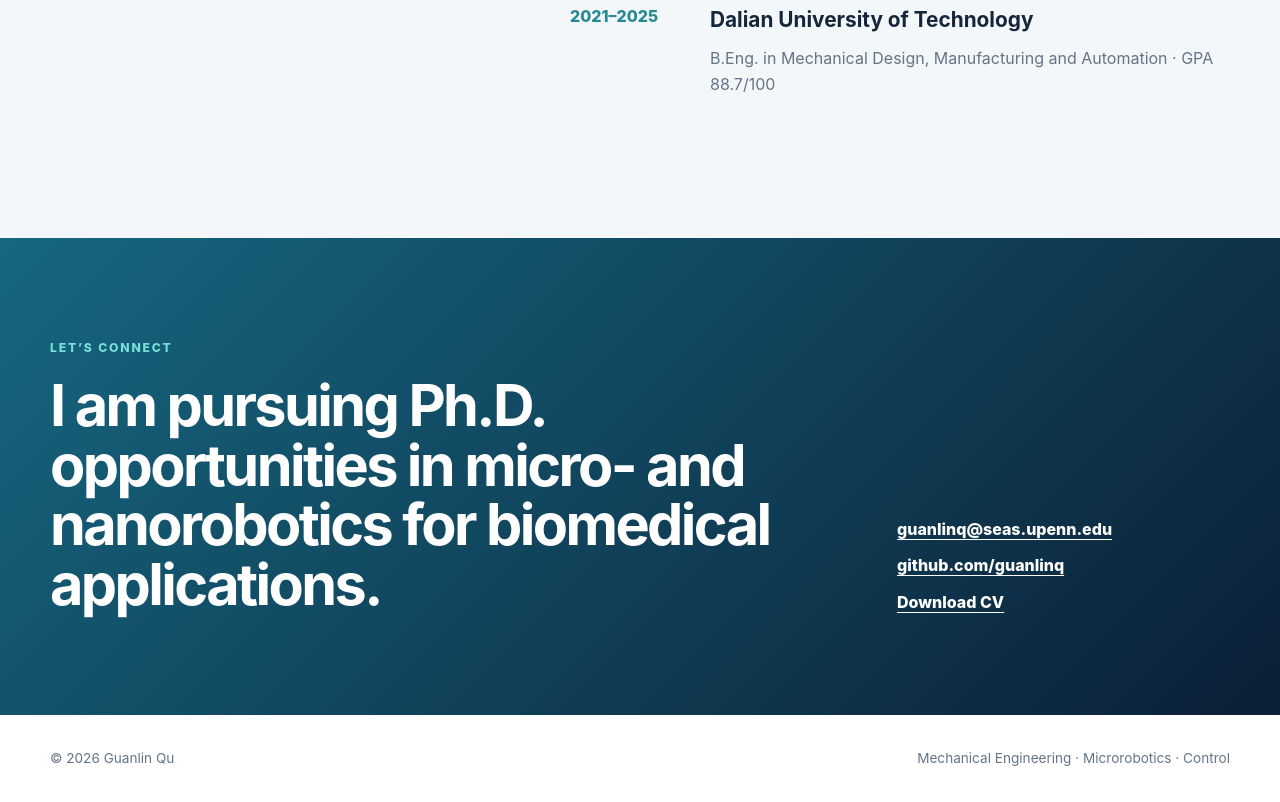
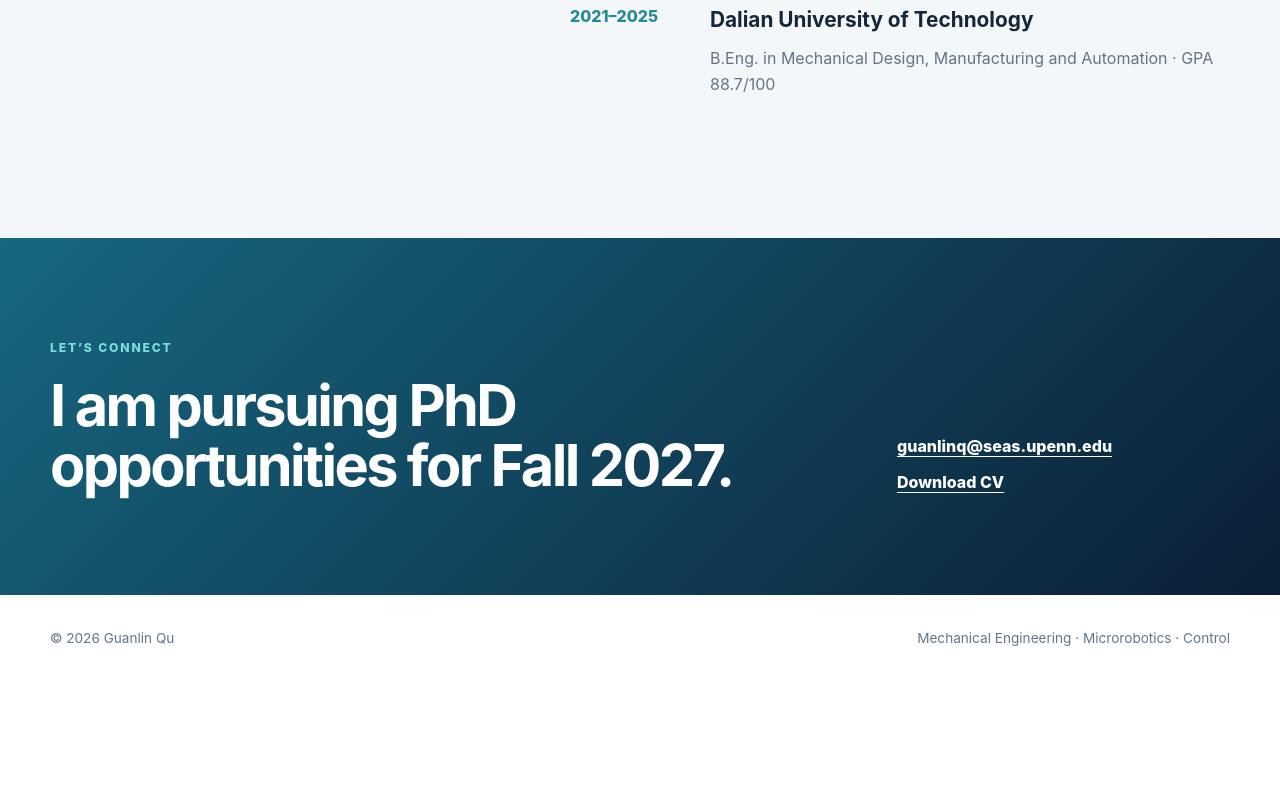
Before and after one commit to guanlinq/guanlinq.github.io, a plain HTML site: page index.html in a window 1280 px wide. Shown: the part 4865-5667 px from the top of the page. After the commit the page ends 5547 px from the top, so only its background shows below. Drawn offline with Linux system fonts and the light colour scheme.

Commit message:
Update Fall 2027 PhD statement and remove contact GitHub link

```diff
--- a/index.html
+++ b/index.html
@@ -146,7 +146,7 @@
     </section>
 
     <section class="contact" id="contact">
-      <div class="shell contact-inner"><div><p class="eyebrow">Let’s connect</p><h2>I am pursuing Ph.D. opportunities in micro- and nanorobotics for biomedical applications.</h2></div><div class="contact-links"><a href="mailto:guanlinq@seas.upenn.edu">guanlinq@seas.upenn.edu</a><a href="https://github.com/guanlinq" target="_blank" rel="noopener">github.com/guanlinq</a><a href="Guanlin_Qu_CV.pdf" target="_blank" rel="noopener">Download CV</a></div></div>
+      <div class="shell contact-inner"><div><p class="eyebrow">Let’s connect</p><h2>I am pursuing PhD opportunities for Fall 2027.</h2></div><div class="contact-links"><a href="mailto:guanlinq@seas.upenn.edu">guanlinq@seas.upenn.edu</a><a href="Guanlin_Qu_CV.pdf" target="_blank" rel="noopener">Download CV</a></div></div>
     </section>
   </main>
 
```
